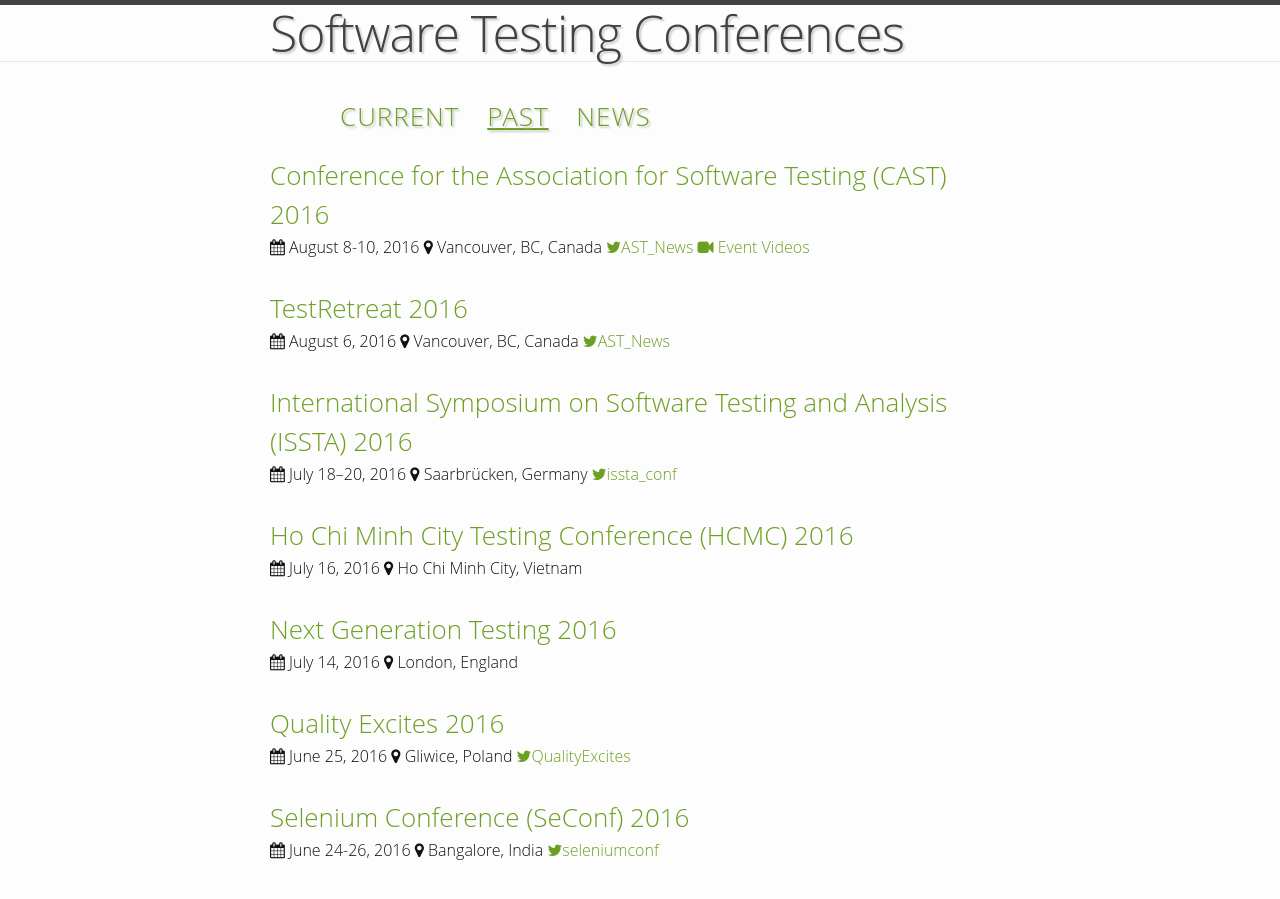
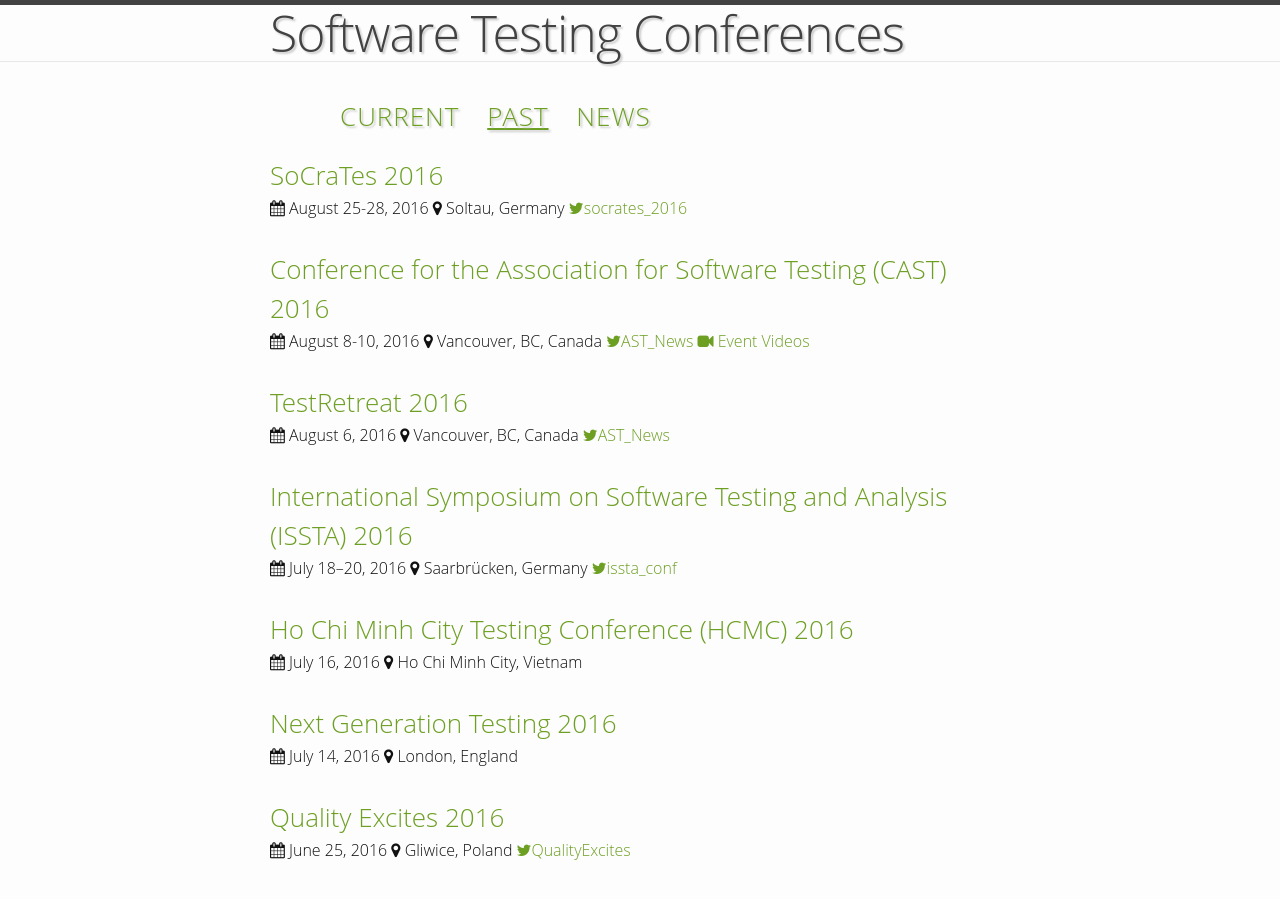
Before and after one commit to TestingConferences/testingconferences.github.io, a Jekyll site: the page built from past.html, in a window 1280 px wide and 900 px high. Built offline with Jekyll 4.4.1, drawn with Linux system fonts in a browser that asks for light colours.

Commit message:
moved conference to past

```diff
--- a/_data/past.yml
+++ b/_data/past.yml
@@ -1,3 +1,10 @@
+- name: SoCraTes 2016
+  location: Soltau, Germany
+  dates: "August 25-28, 2016"
+  url: https://www.socrates-conference.de/
+  twitter: socrates_2016
+  status: Registration is closed
+
 - name: Conference for the Association for Software Testing (CAST) 2016
   location: Vancouver, BC, Canada
   dates: "August 8-10, 2016"
```
